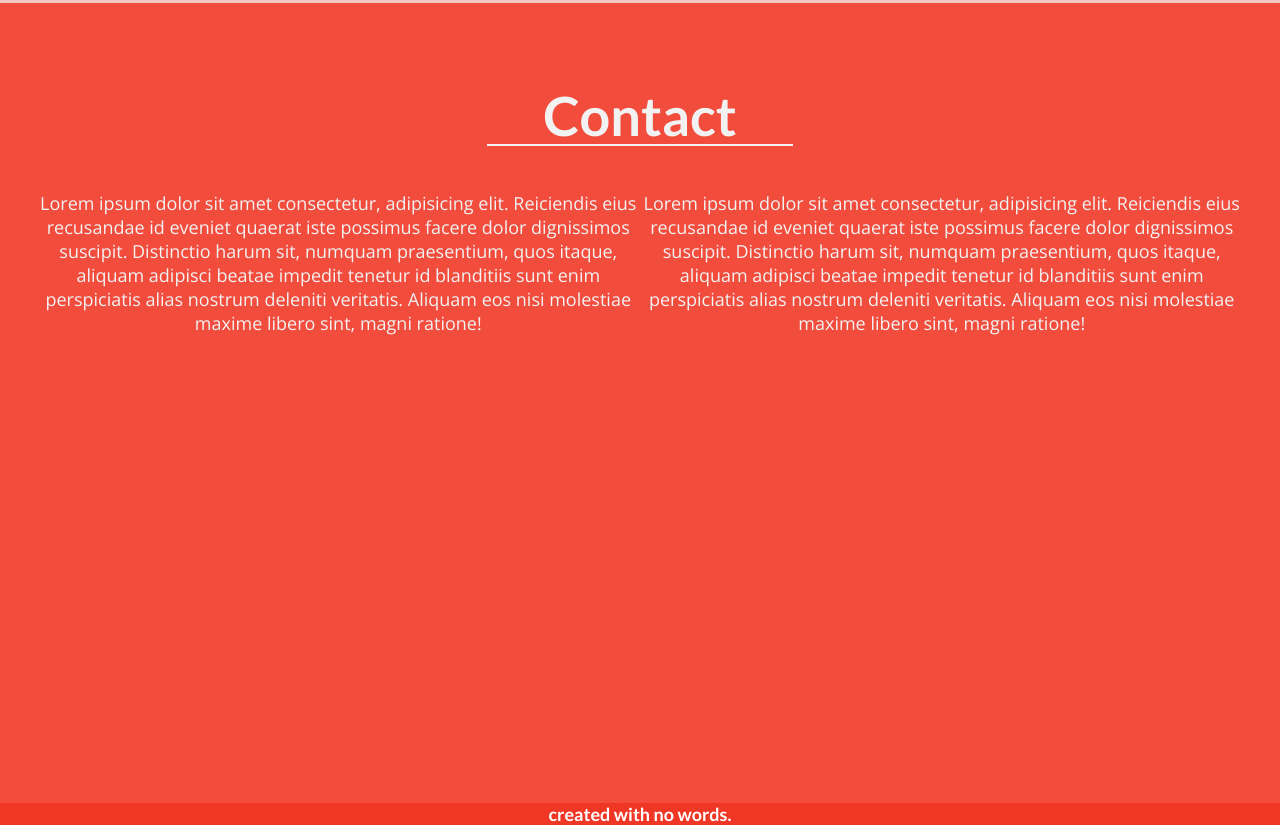
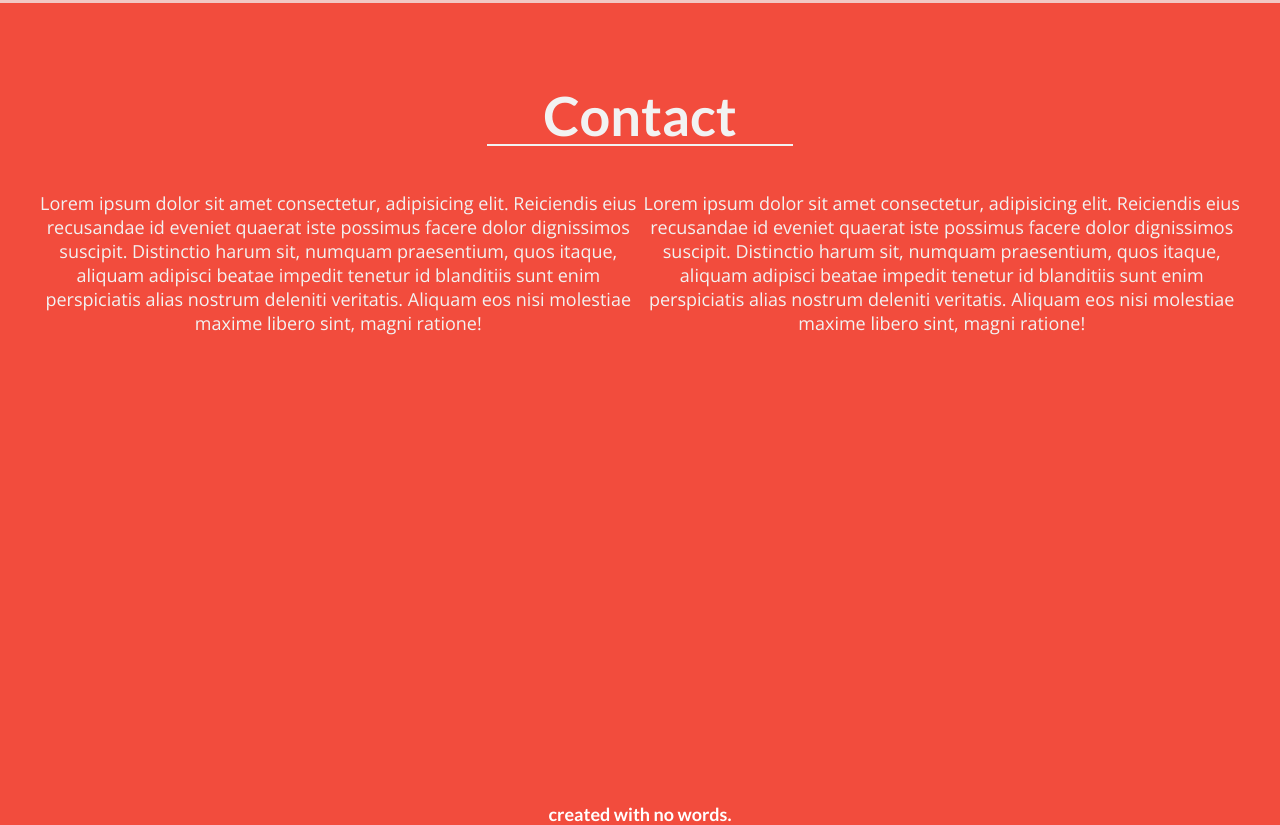
Before and after one commit to markodufala/markodufala.github.io, a plain HTML site: page index.html in a window 1280 px wide. Shown: the part 1597-2422 px from the top of the page. Drawn offline with nearby package versions, Linux system fonts and the light colour scheme.

Commit message:
Update style.css

```diff
--- a/css/style.css
+++ b/css/style.css
@@ -52,7 +52,6 @@ a:hover:after {
   height: 70px;
   z-index: 1;
 }
-
 
 body {
   color: #f24c3d;
@@ -200,7 +199,7 @@ img:focus {
 }
 
 footer {
-  background: #f03625;
+  background: #f24c3d;
   color: white;
   font-weight: 200;
 }
```
